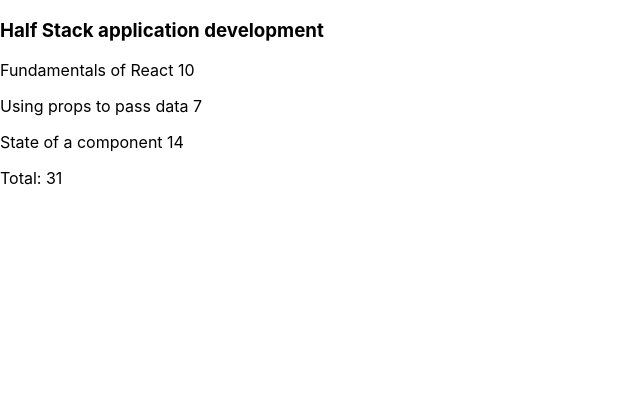
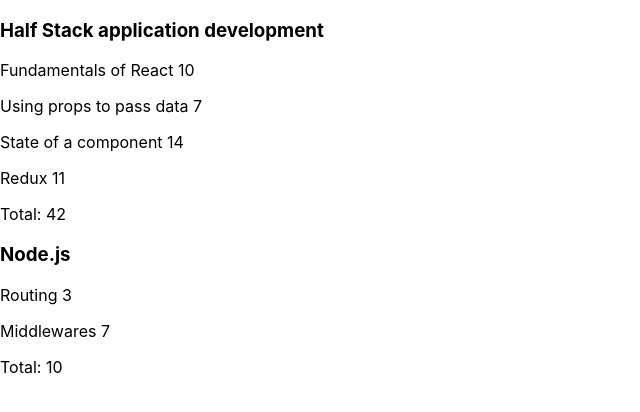
Before and after one commit to kc-dev2/full-stack-open, a React (Create React App) app: page / in a window 1280 px wide. Shown: the top 412 px of the page, without its empty margins (0-640 px from the left). Built offline with nearby package versions, Linux system fonts and the light colour scheme.

Commit message:
exercise 2.4

```diff
--- a/src/App.js
+++ b/src/App.js
@@ -1,10 +1,11 @@
 import React from 'react'
-import Course from './components/Course.js'
+import Courses from './components/Courses.js'
 
 const App = () => {
-  const course = {
+  const courses = [
+    {
+      name: 'Half Stack application development',
       id: 1,
-    name: 'Half Stack application development',
       parts: [
         {
           name: 'Fundamentals of React',
@@ -20,11 +21,33 @@
           name: 'State of a component',
           exercises: 14,
           id: 3
+        },
+        {
+          name: 'Redux',
+          exercises: 11,
+          id: 4
+        }
+      ]
+    },
+    {
+      name: 'Node.js',
+      id: 2,
+      parts: [
+        {
+          name: 'Routing',
+          exercises: 3,
+          id: 1
+        },
+        {
+          name: 'Middlewares',
+          exercises: 7,
+          id: 2
         }
       ]
     }
+  ]
 
-  return <Course course={course} />
+  return <Courses courses={courses} />
 }
 
 export default App;
--- /dev/null
+++ b/src/components/Courses.js
@@ -0,0 +1,12 @@
+import React from 'react'
+import Course from './Course.js'
+
+const Courses = ({courses}) => {
+    return (
+        courses.map(course =>
+            <Course key={course.id} course={course} />
+        )
+    )
+}
+
+export default Courses;
```
Lines whose indentation alone changed are shown as unchanged.
